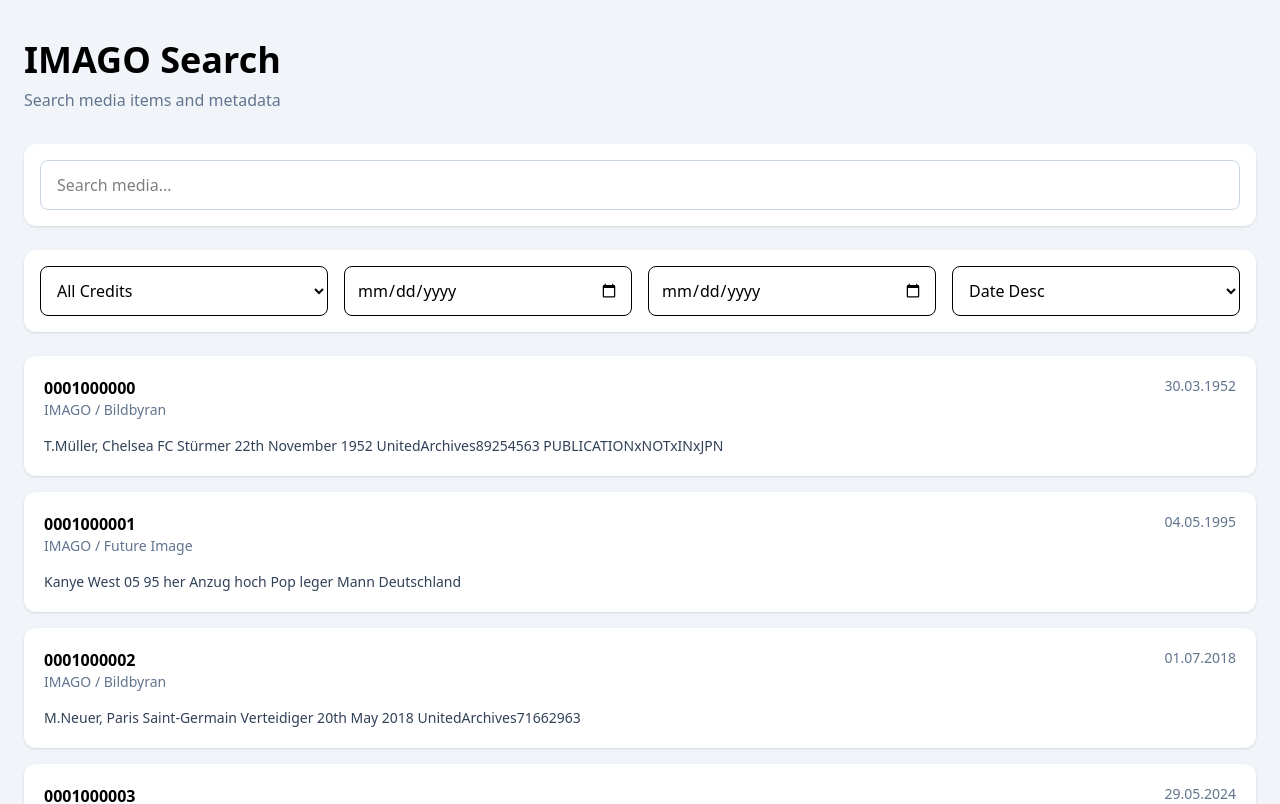
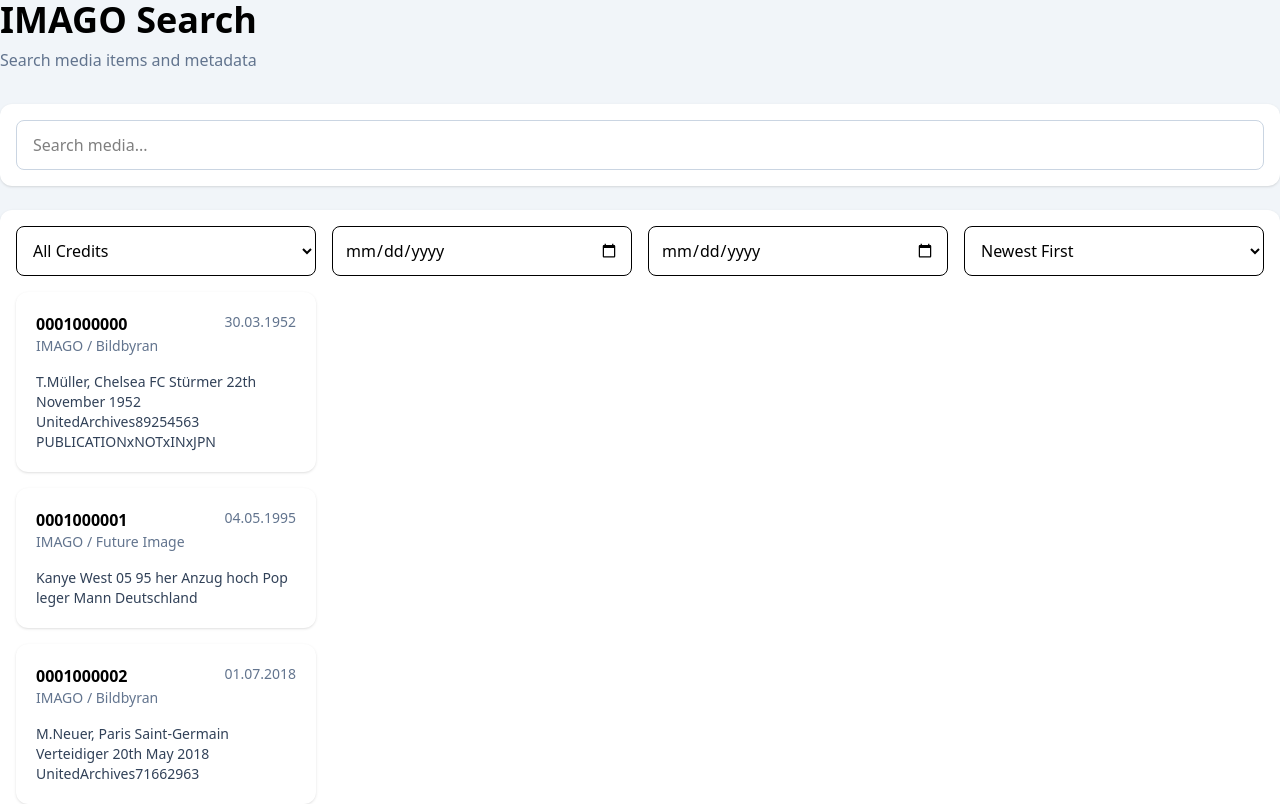
Before and after one commit to hnsreeny/Coding-Challenge-2-C4, a Next.js app: page / in a window 1280 px wide. Shown: the top 804 px of the page. Built offline with nearby package versions, Linux system fonts and the light colour scheme.

Commit message:
README && PDF ready

```diff
--- a/src/app/page.tsx
+++ b/src/app/page.tsx
@@ -54,7 +54,7 @@
 
   return (
     <main className="min-h-screen bg-slate-100">
-      <div className="max-w-7xl mx-auto px-6 py-10">
+      {/* <div className="max-w-7xl mx-auto px-6 py-10"> */}
         {/* Header */}
         <div className="mb-8">
           <h1 className="text-4xl font-bold">
@@ -103,25 +103,38 @@
             gap-4
           "
         >
-          <select className="border rounded-lg p-3">
-            <option>All Credits</option>
+      <select
+  className="border rounded-lg p-3"
+  value={credit}
+  onChange={(e) => setCredit(e.target.value)}
+>
+  <option value="">All Credits</option>
+  <option value="IMAGO / Westend61">
+    IMAGO / Westend61
+  </option>
 </select>
 
      <input
   type="date"
   className="border rounded-lg p-3"
+  value={from}
+  onChange={(e) => setFrom(e.target.value)}
 />
 
 <input
   type="date"
   className="border rounded-lg p-3"
+  value={to}
+  onChange={(e) => setTo(e.target.value)}
 />
-
-          <select className="border rounded-lg p-3">
-            <option>Date Desc</option>
-            <option>Date Asc</option>
+<select
+  className="border rounded-lg p-3"
+  value={sort}
+  onChange={(e) => setSort(e.target.value)}
+>
+  <option value="date_desc">Newest First</option>
+  <option value="date_asc">Oldest First</option>
 </select>
-        </div>
 
         {/* Loading */}
         {loading && (
```
Also changed, not shown: 2 other files (tests, documents, lock files or other folders). Lines whose indentation alone changed are shown as unchanged.
